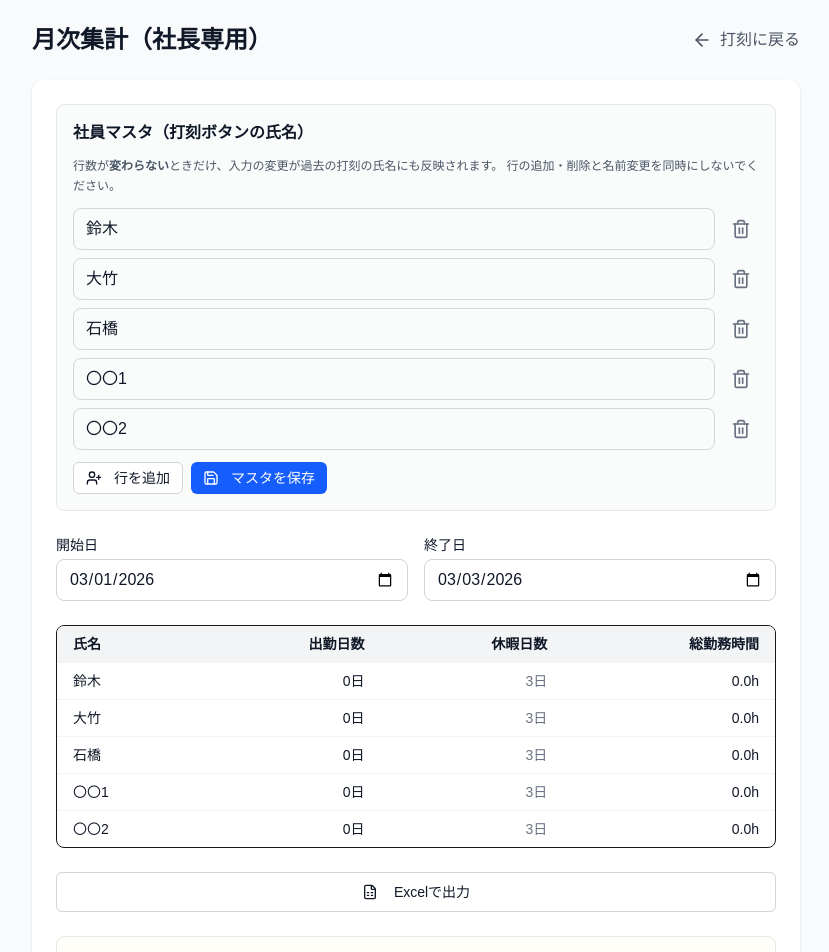
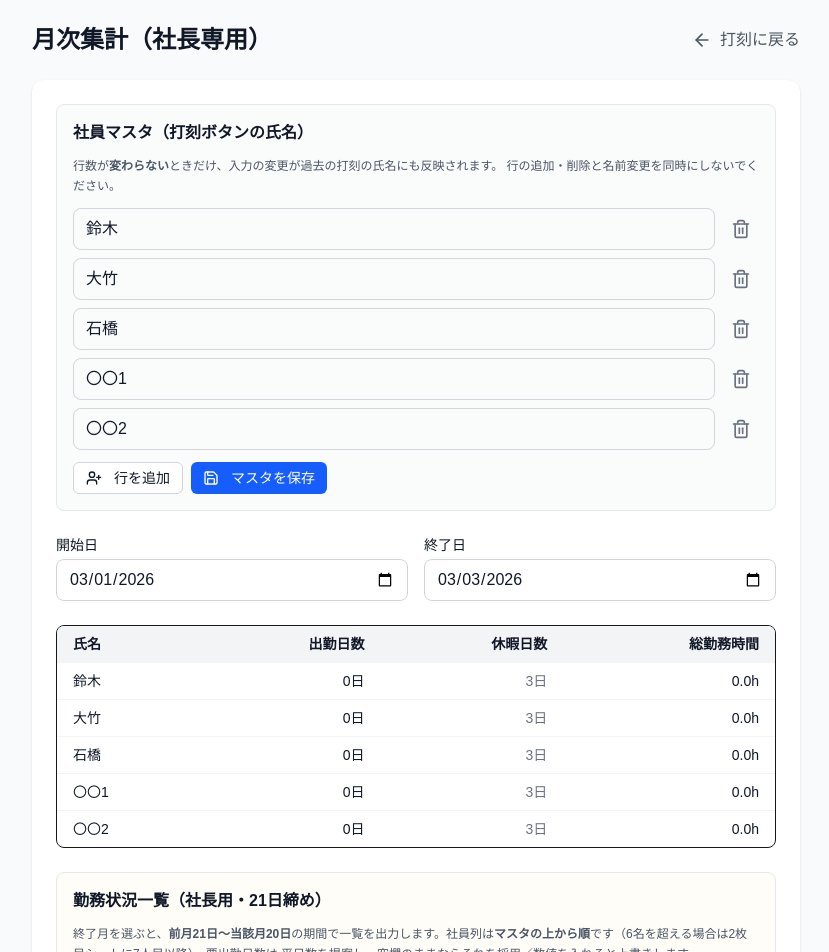
Before and after one commit to botabotak-lang/fit_attendance, a Next.js app: page /admin in a window 1280 px wide. Shown: the top 952 px of the page, without its empty margins (224-1053 px from the left). Built offline with nearby package versions, Linux system fonts and the light colour scheme.

Commit message:
chore(admin): 重複していた月次Excel出力ボタンを削除
Made-with: Cursor

```diff
--- a/app/admin/page.tsx
+++ b/app/admin/page.tsx
@@ -140,28 +140,6 @@ export default function AdminPage() {
     setRecords(next);
   };
 
-  const handleExcelExport = () => {
-    const summaryData: (string | number)[][] = [
-      ["月次勤怠集計（社長専用）"],
-      ["集計期間", `${monthStart} 〜 ${monthEnd}`],
-      [],
-      ["氏名", "出勤日数", "休暇日数", "総勤務時間"],
-      ...summary.map((s) => [s.emp, s.days, s.leaveDays, `${s.hours.toFixed(1)}h`]),
-    ];
-
-    const detailData: (string | number)[][] = [
-      ["日付", "氏名", "出勤", "退勤", "外出", "戻り", "勤務時間"],
-      ...detail.map((d) => [d.日付, d.氏名, d.出勤, d.退勤, d.外出, d.戻り, d.勤務時間]),
-    ];
-
-    const ws1 = XLSX.utils.aoa_to_sheet(summaryData);
-    const ws2 = XLSX.utils.aoa_to_sheet(detailData);
-    const wb = XLSX.utils.book_new();
-    XLSX.utils.book_append_sheet(wb, ws1, "集計");
-    XLSX.utils.book_append_sheet(wb, ws2, "明細");
-    XLSX.writeFile(wb, `勤怠集計_${monthStart}_${monthEnd}.xlsx`);
-  };
-
   const handleWorkStatusExport = () => {
     if (savedEmployeeList.length === 0) {
       alert("社員マスタに氏名がありません。先にマスタを保存してください。");
@@ -295,15 +273,6 @@ export default function AdminPage() {
             </table>
           </div>
 
-          <Button
-            onClick={handleExcelExport}
-            variant="outline"
-            className="w-full text-gray-900"
-          >
-            <FileSpreadsheet className="w-5 h-5 mr-2" />
-            Excelで出力
-          </Button>
-
           <section className="border border-gray-200 rounded-lg p-4 space-y-3 bg-amber-50/40">
             <h2 className="text-base font-semibold text-gray-900">勤務状況一覧（社長用・21日締め）</h2>
             <p className="text-xs text-gray-600 leading-relaxed">
```
